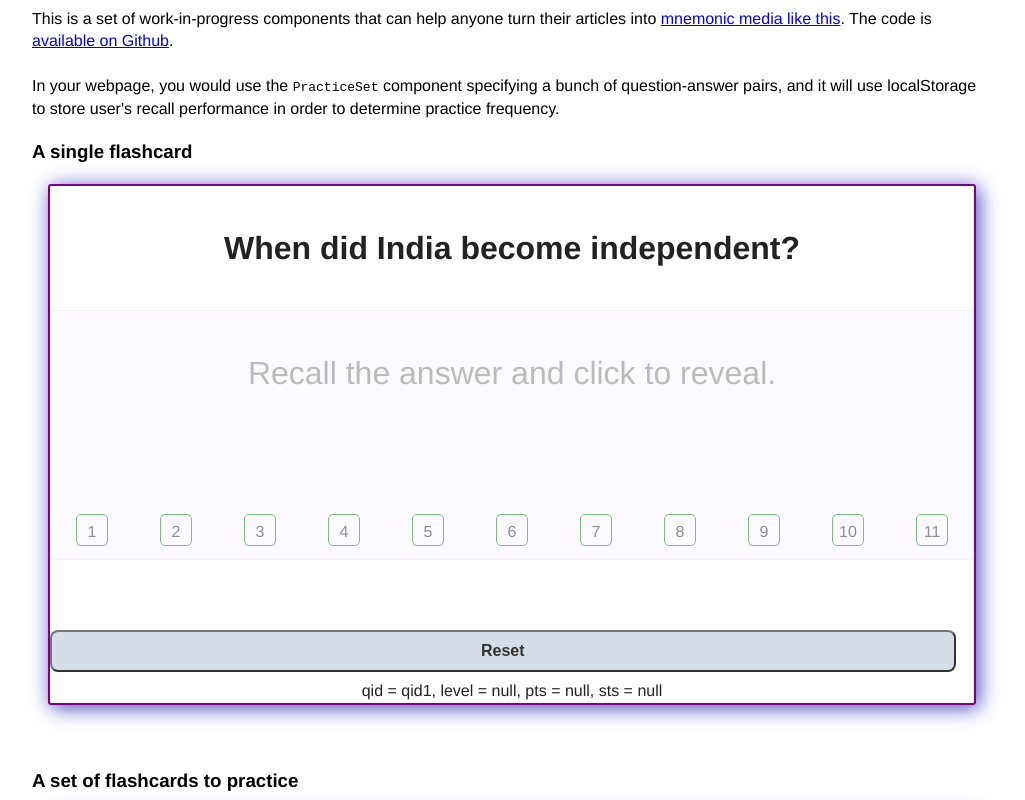
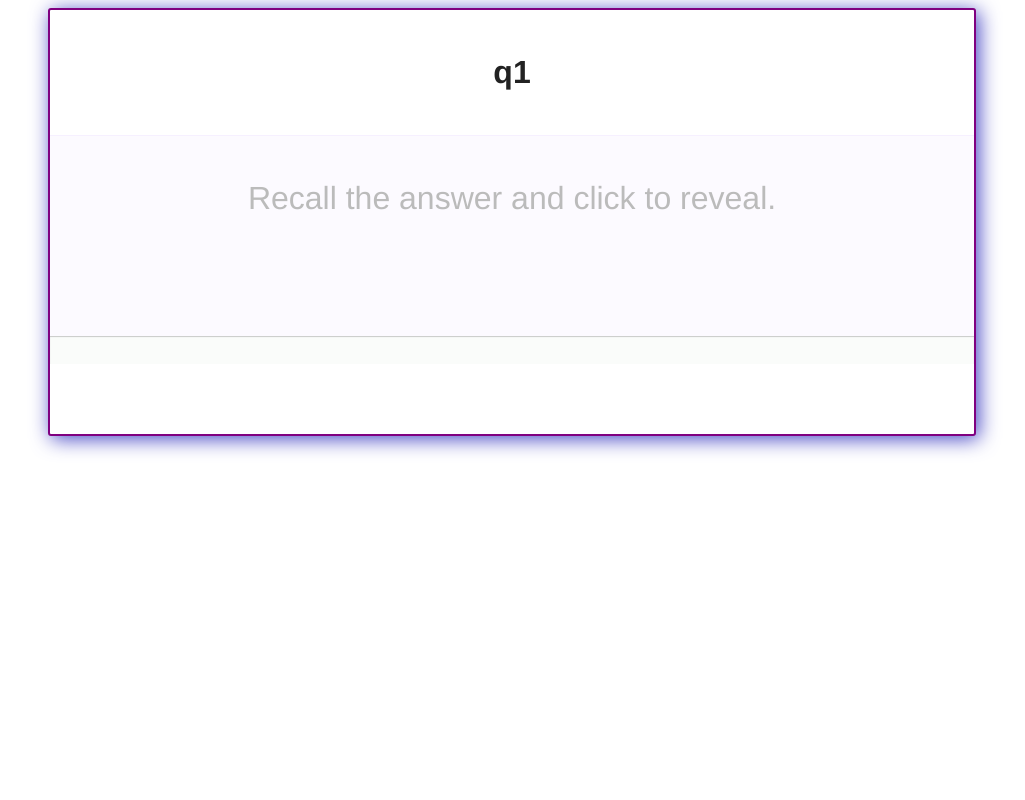
Before and after one commit to learn-awesome/flashcard, a Vue app: page / in a window 1280 px wide. Shown: the top 800 px of the page, without its empty margins (128-1153 px from the left). Built offline with nearby package versions, Linux system fonts and the light colour scheme.

Commit message:
Finally working demo of embedding on standalone pages

```diff
--- a/App.vue
+++ b/App.vue
@@ -1,81 +1,28 @@
 <template>
   <div id="app">
-    <p>
-      This is a set of work-in-progress components that can help
-      anyone turn their articles into
-      <a
-        href="https://quantum.country/"
-        target="_blank"
-      >mnemonic media like this</a>. The code is
-      <a
-        href="https://github.com/learn-awesome/flashcard"
-        target="_blank"
-      >available on Github</a>.
-      <br>
-      <br>In your webpage, you would use the
-      <code>PracticeSet</code> component specifying
-      a bunch of question-answer pairs, and it will use localStorage to store
-      user's recall performance in order to determine practice frequency.
-    </p>
-    <h3>A single flashcard</h3>
-    <FlashCard qid="qid1" debug="on">
-      <div slot="question">When did India become independent?</div>
-      <div slot="answer">1947</div>
-    </FlashCard>
-
-    <br>
-    <br>
-    <h3>A set of flashcards to practice</h3>
-    <PracticeSet debug="off" showskip="off">
-      <FlashCard qid="qid1" debug="off">
-        <template v-slot:question>When did India become independent?</template>
-        <template v-slot:answer>1947</template>
-      </FlashCard>
-      <FlashCard qid="qid2" debug="off">
-        <template v-slot:question>How many countries in UN security council?</template>
-        <template v-slot:answer>5</template>
-      </FlashCard>
-      <FlashCard qid="qid3" debug="off">
-        <template v-slot:question>In CSS, flex is the value of which property?</template>
-        <template v-slot:answer>display</template>
-      </FlashCard>
-      <FlashCard qid="qid4" debug="off">
-        <template v-slot:question>COVID-19 is caused by which family of viruses?</template>
-        <template v-slot:answer>Coronavirus</template>
-      </FlashCard>
-    </PracticeSet>
+    <CardSet></CardSet>
   </div>
 </template>
 
 <script>
-import FlashCard from "./components/FlashCard.vue";
-import PracticeSet from "./components/PracticeSet.vue";
+import CardSet from "./components/CardSet.vue";
 
 export default {
   components: {
-    FlashCard,
-    PracticeSet
+    CardSet
+  },
+  data() {
+    return {
+      flashCards: [
+          {qid: 'qid1', question: 'q1', answer: 'a1', flipped: false, answered: null},
+          {qid: 'qid2', question: 'q2', answer: 'a2', flipped: false, answered: null},
+          {qid: 'qid3', question: 'q3', answer: 'a3', flipped: false, answered: null}
+      ]
+    }
   }
 };
 </script>
 
 <style>
-*,
-*::before,
-*::after {
-  box-sizing: border-box;
-}
 
-#app {
-  max-width: 960px;
-  margin: 0 auto;
-  line-height: 1.4;
-  font-family: "Avenir", Helvetica, Arial, sans-serif;
-  -webkit-font-smoothing: antialiased;
-  -moz-osx-font-smoothing: grayscale;
-}
-
-h1 {
-  text-align: center;
-}
 </style>
--- /dev/null
+++ b/components/CardSet.vue
@@ -0,0 +1,100 @@
+<template>
+  <div class="simpleset">
+      <FlashCard v-for="card in cards.slice(0,1)"
+        :key="card.qid"
+        :qid="card.qid"
+        :question="card.question"
+        :answer="card.answer"
+        @answered=onAnswered
+        @flipped=onFlipped
+        :flipped="card.flipped"
+        :answered="null"
+      />
+      <p v-show="cards.length == 0" class="message">All done! 👍<br/><span>Come back later to this page to practice again.</span></p>
+  </div>
+</template>
+
+<script>
+import FlashCard from './FlashCard.vue';
+
+export default {
+    components: {FlashCard},
+    data(){
+        return {
+            cards: this.$parent.flashCards
+        }
+    },
+
+  methods: {
+    onFlipped: function(qid, is_flipped){
+        //console.log("flipped: ", qid, is_flipped);
+        let card = this.cards.find((c) => c.qid === qid);
+        if(card) card.flipped = is_flipped;
+    },
+    onAnswered: function(qid, answer) {
+      //console.log("onAnswered: ", qid, answer);
+      let card = this.cards.find((c) => c.qid === qid);
+
+      if (answer === "recalled") {
+          // remove from the set
+        this.cards.splice( this.cards.indexOf(card), 1 );
+      } else {
+        // forgot, so need to practice right away
+        // remove and append at the end
+        this.skip(card);
+      }
+    },
+    skip: function(card) {
+      // pop the first card and append it at the last
+      this.cards.splice( this.cards.indexOf(card), 1 );
+      card.answered = null;
+      card.flipped = false;
+      this.cards.push(card);
+    }
+  }
+}
+</script>
+
+<style scoped>
+*,
+*::before,
+*::after {
+  box-sizing: border-box;
+}
+
+.simpleset {
+  display: block;
+  margin: 0 auto;
+  text-align: center;
+  max-width: 960px;
+}
+
+.simpleset .flash-card {
+  display: none;
+}
+
+.simpleset .flash-card:first-child {
+  display: block;
+}
+
+p.message {
+  margin: 0 16px;;
+  border-radius: 3px;
+  color: #222;
+  background-color: #fcfaff;
+  border: 2px solid purple;
+  box-shadow: 3px 3px 20px rgb(70, 70, 196);
+  font-family: "Avenir", Helvetica, Arial, sans-serif;
+  line-height: 1.4;
+  max-width: 960px;
+  padding: 2.0em;
+  font-weight: bold;
+  font-size: 3.0em;
+  -webkit-font-smoothing: antialiased;
+}
+
+p.message span {
+    font-weight: normal;
+    font-size: 0.5em;
+}
+</style>
--- a/components/FlashCard.vue
+++ b/components/FlashCard.vue
@@ -1,78 +1,38 @@
-<!--
-
-Overview
-
-Every flashcard has these attributes:
-  qid: per-site unique identifier used for localStorage lookups, only passed via props
-  debug: on|off, only passed via props. Enables more logging & detailed messaging in UI.
-  question, answer: String/HTML. Passed via either props or slots (see PracticeSet.vue for example)
-  flipped: state variable that reveals the answer. Never persisted.
-  answered: state variable that shows a message after answering. Never persisted.
-  answer: forgot|recalled
-  level: 1-10. Stored in localStorage with key as <qid>_level
-  practice_timestamp: Last time this question was practiced
-  sucess_timestamp: Last time this question was successfully recalled
-
-Level determines when this flashcard will be selected for practice and if
-successfully recalled, when the level will be allowed to increment. If the user is
-able to successfully recall the answer after 2^level days, level gets incremented
-If the level reaches 11, this card won't be selected for practice at all.
-
-TODO:
-- Test the level incrementing logic
-- Handle localStorage edge cases
-- Polish the design via CSS
-- Combined different localStorage items into a single serialized JSON object
--->
-
 <template>
-  <div class="flashcard" v-on:click="flip()" :style="{cursor: flipped ? 'default' : 'pointer'}">
+  <div class="flashcard" v-on:click="flip()" :style="{cursor: flipped ? 'default' : 'pointer'}" title="Click anywhere to reveal">
     <div class="question">
-      <slot name="question"></slot>
+      <slot name="question"></slot>{{ question }}
     </div>
 
     <div class="answer">
-      <slot v-if="flipped" name="answer"></slot>
+      <slot v-if="flipped" name="answer"></slot> <p v-show="flipped">{{ answer }}</p>
       <div v-show="!flipped" class="tip">Recall the answer and click to reveal.</div>
     </div>
 
-
-
-    <div class="showlevel">
-      <p v-bind:class="{ active: (level == 1) }" title="Every 1 day">1</p>
-      <p v-bind:class="{ active: (level == 2) }" title="Every 2 day">2</p>
-      <p v-bind:class="{ active: (level == 3) }" title="Every 4 day">3</p>
-      <p v-bind:class="{ active: (level == 4) }" title="Every 8 day">4</p>
-      <p v-bind:class="{ active: (level == 5) }" title="Every 16 day">5</p>
-      <p v-bind:class="{ active: (level == 6) }" title="Every 1 month">6</p>
-      <p v-bind:class="{ active: (level == 7) }" title="Every 2 months">7</p>
-      <p v-bind:class="{ active: (level == 8) }" title="Every 4 months">8</p>
-      <p v-bind:class="{ active: (level == 9) }" title="Every 8 months">9</p>
-      <p v-bind:class="{ active: (level == 10) }" title="Every 16 months">10</p>
-      <p v-bind:class="{ active: (level == 11) }" title="Long-term">11</p>
+    <div class="progress-bar">
+        <div class="progress-bar-fill" :style="{width: (''+(level/0.11)+'%')}">
+          <div class="progress-bar-label">{{ this.levelLabel }}</div>
+        </div>
     </div>
 
     <div :style="{visibility: flipped ? 'visible' : 'hidden'}" class="actions">
       <button
         v-if="answered == null"
-        v-on:click="recall('forgot')"
+        v-on:click.stop="recall('forgot')"
         class="forgotbutton"
+        title="Reset practice frequency to every day"
       >Didn't recall</button>
 
       <button
         v-if="answered == null"
-        v-on:click="recall('recalled')"
+        v-on:click.stop="recall('recalled')"
         class="recalledbutton"
       >Recalled</button>
 
-
-
-      <div v-if="answered" class="message">{{ message }}</div>
     </div>
 
     <button v-if="debug === 'on'" v-on:click.stop="reset()" class="resetbutton">Reset</button>
 
-    <div v-if="debug === 'on'" class="debug-message">{{ debugMessage }}</div>
   </div>
 </template>
 
@@ -83,6 +43,23 @@ export default {
       type: String,
       required: true
     },
+    question: {
+      type: String,
+      required: true
+    },
+    answer: {
+      type: String,
+      required: true
+    },
+    flipped: {
+      type: Boolean,
+      required: true,
+      default: false
+    },
+    answered: { // step-2 to step-3. Value is forgot|recalled
+      type: String,
+      required: false
+    },
     debug: {
       type: String,
       required: false // default will be taken as false
@@ -91,8 +68,6 @@ export default {
   data: function() {
     var level_string = window.localStorage.getItem(this.qid + "_level");
     return {
-      flipped: false, // step-1 to step-2
-      answered: null, // step-2 to step-3. Value is forgot|recalled
       level: level_string ? parseInt(level_string, 10) : null,
       practice_timestamp: window.localStorage.getItem(this.qid + "_pts"),
       success_timestamp: window.localStorage.getItem(this.qid + "_sts")
@@ -100,8 +75,7 @@ export default {
   },
   methods: {
     flip: function() {
-      if(this.flipped) return;
-      this.flipped = true;
+      if(this.flipped) return; //already flipped. Do nothing.
 
       // set last_practiced_timestamp
       var current_date = new Date();
@@ -116,16 +90,12 @@ export default {
         window.localStorage.setItem(this.qid + "_level", 1);
         this.level = 1;
       }
-    },
 
-    makeUnanswered: function() {
-      // invoked from skip() in PracticeSet
-      this.answered = null;
+      this.$emit("flipped", this.qid, true);
     },
 
     reset: function() {
       this.flipped = false;
-      this.answered = null;
       window.localStorage.removeItem(this.qid + "_level");
       this.level = null;
       window.localStorage.removeItem(this.qid + "_pts");
@@ -141,7 +111,7 @@ export default {
       if (value === "recalled") {
         // check current date with last_success_timestamp
         // if the diff is more than 2^level days and value = 'recalled'
-        // then increase level by 1 with max = 10
+        // then increase level by 1 with max = 10 which is long-term
 
         // can be null but new Date(null) gives unix epoch which is perfect
         var previous_ts = window.localStorage.getItem(this.qid + "_sts");
@@ -150,9 +120,9 @@ export default {
         var diff_in_days = Math.floor(
           (current_date.getTime() - previous_date.getTime()) / 1000.0
         );
-        if (diff_in_days > Math.pow(2, this.level - 1)) {
+        if (diff_in_days > Math.pow(2, this.level)) {
           // increment level
-          this.level = Math.min(this.level + 1, 11);
+          this.level = Math.min(this.level + 1, 10);
           window.localStorage.setItem(this.qid + "_level", this.level);
           //alert("You reached level: " + this.level);
           // if (this.level === 11) alert("Congrats! You reached level 11! :-)");
@@ -166,34 +136,28 @@ export default {
         this.success_timestamp = current_date.toISOString();
       } else {
         // Decrement level or reset all the way to 1
-        this.level = 1; // Math.max(1, this.level - 1);
+        this.level = 0; // Math.max(1, this.level - 1);
         window.localStorage.setItem(this.qid + "_level", this.level);
-        //alert("Decrementing level to " + this.level);
       }
 
-      this.answered = value;
-
-      if(this.$parent && this.$parent.onAnswered)
-        this.$parent.onAnswered(this.qid, value); // this is handled in PracticeSet.vue
+      this.$emit("answered", this.qid, value);
     }
   },
   computed: {
-    message: function() {
-      if (this.answered === "forgot") return "Could not recall.";
-      if (this.answered === "recalled") return "Good job!";
-      return "";
-    },
-    debugMessage: function() {
-      return (
-        "qid = " +
-        this.qid +
-        ", level = " +
-        this.level +
-        ", pts = " +
-        this.practice_timestamp +
-        ", sts = " +
-        this.success_timestamp
-      );
+    levelLabel: function(){
+      return [
+        'Practice this everyday till you can answer it correctly',
+        'Practice this every 2 days till you can answer it correctly',
+        'Practice this every 4 days till you can answer it correctly',
+        'Practice this every 8 days till you can answer it correctly',
+        'Practice this every 16 days till you can answer it correctly',
+        'Practice this every 1 month',
+        'Practice this every 2 months till you can answer it correctly',
+        'Practice this every 4 months till you can answer it correctly',
+        'Practice this every 8 months till you can answer it correctly',
+        'Practice this every 16 months till you can answer it correctly',
+        '🎉 Long-term memory 😎'
+      ][this.level];
     }
   }
 };
@@ -208,7 +172,7 @@ export default {
 
 .flashcard {
   display: block;
-  margin: 0 1.0em;
+  margin: 0 16px;
   border-radius: 3px;
   color: #222;
   background-color: white;
@@ -216,7 +180,6 @@ export default {
   box-shadow: 3px 3px 20px rgb(70, 70, 196);
   font-family: "Avenir", Helvetica, Arial, sans-serif;
   line-height: 1.4;
-  max-width: 960px;
   -webkit-font-smoothing: antialiased;
 }
 
@@ -298,29 +261,29 @@ div.debug-message {
   text-align: center;
 }
 
-div.showlevel {
-  display: flex;
-  flex-wrap: nowrap;
-  justify-content: space-around;
-  background-color: #fcfaff;
-  padding-bottom: 10px;
-  border-bottom: 1px solid #f6f0ff;
+.progress-bar {
+  width: 100%;
+  background-color: #fafcfa;
+  padding: 3px;
+  box-shadow: inset 0 1px 1px rgba(0, 0, 0, 0.2);
+  position: relative;
 }
 
-div.showlevel p {
-  display: inline-block;
-  padding: 6px 6px;
-  margin: 3px;
-  opacity: 0.5;
-  border: thin solid green;
-  border-radius: 5px;
-  width: 32px;
-  height: 32px;
-  text-align:center;
+.progress-bar-fill {
+  display: block;
+  height: 22px;
+  background-color: #f0ddee;
+  border-radius: 3px;
+
+  transition: width 500ms ease-in-out;
 }
 
-div.showlevel p.active {
-  background-color: lime;
-  font-weight: bold;
+.progress-bar-label {
+    position: absolute;
+    z-index: 2;
+    color: black; /* Change according to needs */
+    text-align: center;
+    background-color: transparent;
+    width: 100%;
 }
 </style>
--- /dev/null
+++ b/vue.config.js
@@ -0,0 +1,3 @@
+module.exports = {
+    css: {extract: false}
+}
```
Also changed, not shown: demo.html (+46 -27 lines), 11 other files (tests, documents, lock files or other folders).
